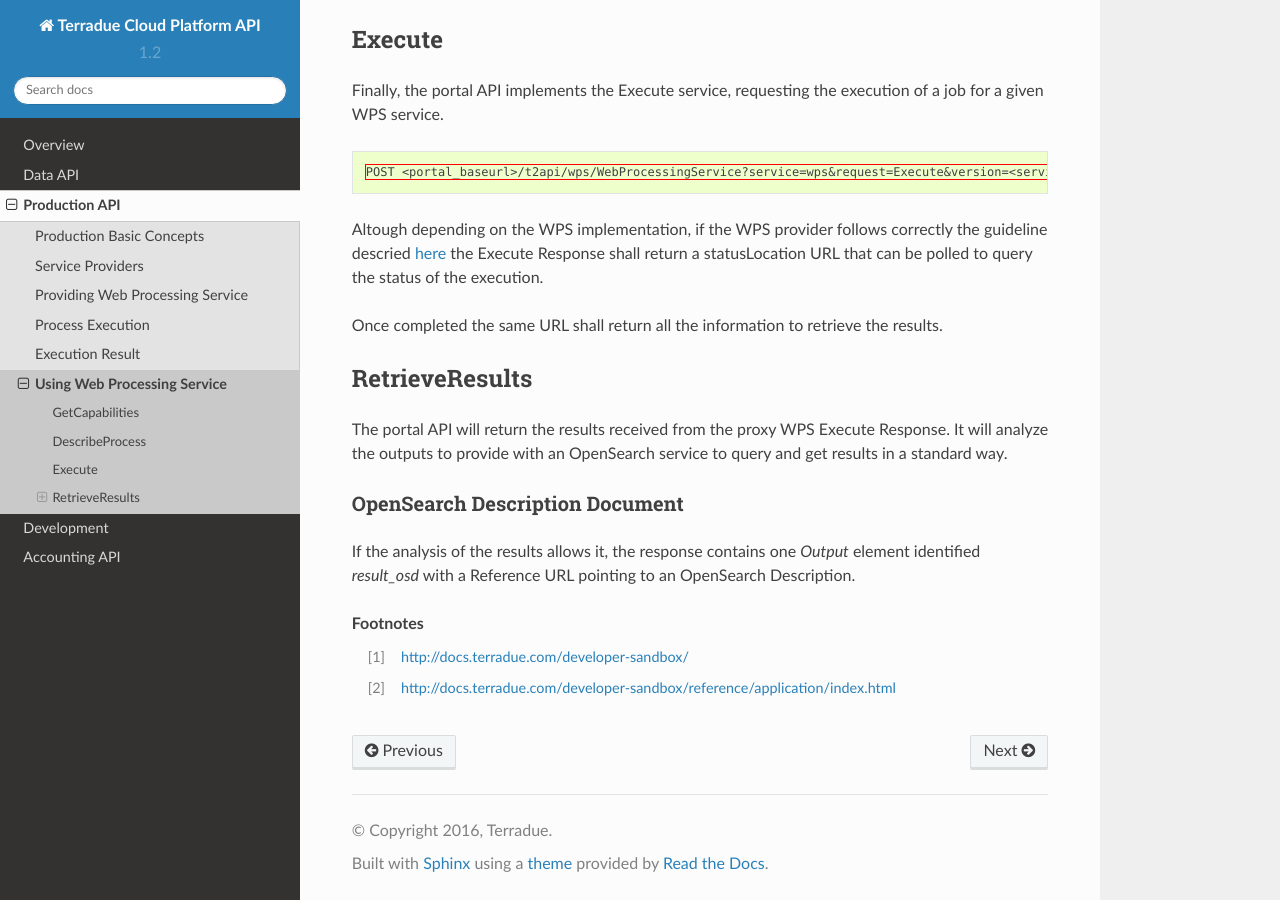
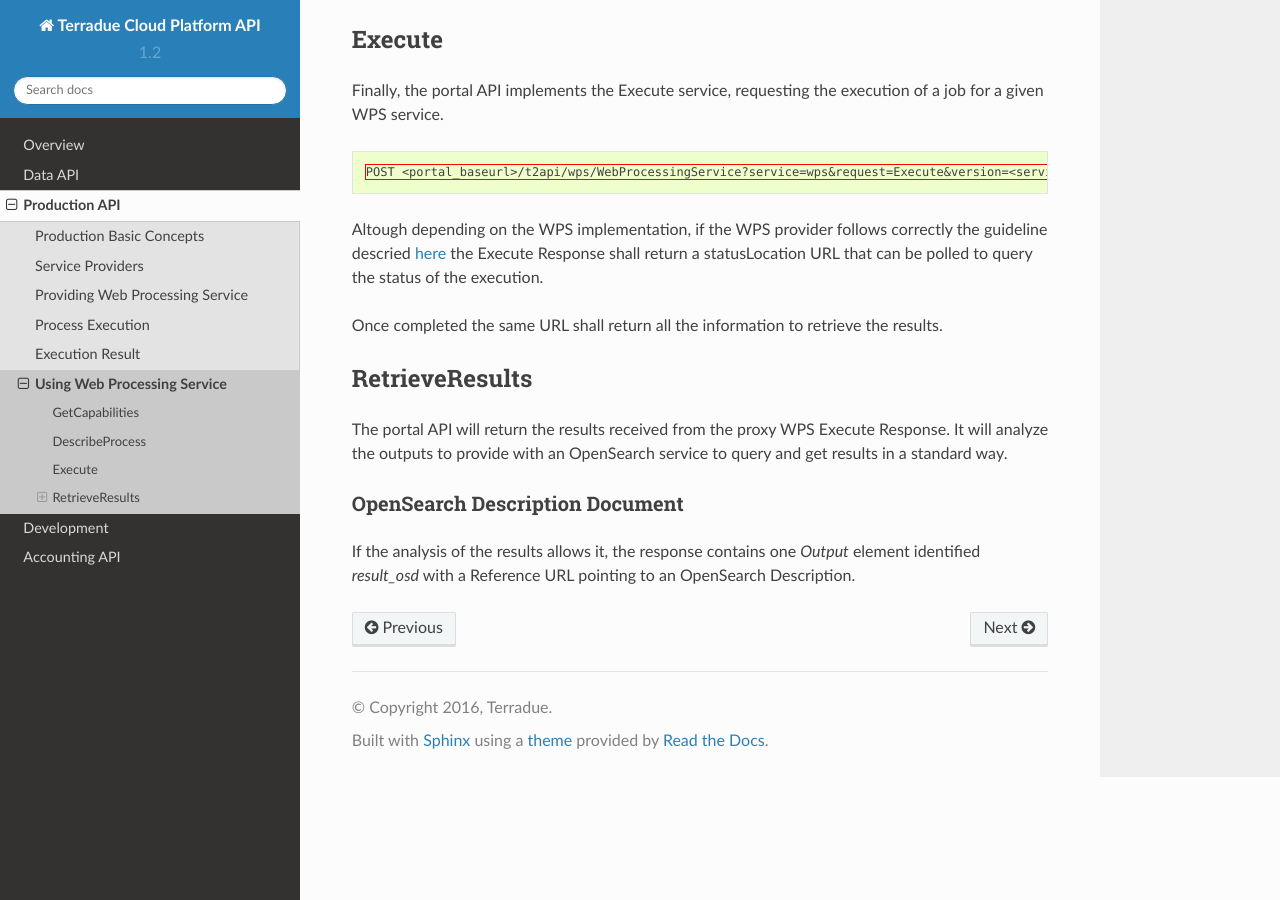
Before and after one commit to Terradue/api, a Sphinx documentation site: the page built from source/production/usingwps.rst, in a window 1280 px wide and 900 px high, scrolled down 622 px. Built offline with Sphinx 7.4.7 and the Read the Docs theme 2.0.0, drawn with Linux system fonts in a browser that asks for light colours.

Commit message:
removed unused footnotes
Signed-off-by: Emmanuel Mathot <emmanuel.mathot@terradue.com>

```diff
--- a/source/production/usingwps.rst
+++ b/source/production/usingwps.rst
@@ -56,10 +56,3 @@ If the analysis of the results allows it, the response contains one `Output` ele
 		<ows:Title xmlns:ns1="http://www.opengis.net/ows/1.1">OpenSearch Description to the Results</ows:Title>
 			<wps:Reference href="https://tep-geohazards-dev.terradue.com/t2api/proxy?url=http%3a%2f%2fsb-10-16-10-20.dev.terradue.int%2fsbws%2fwps%2fdcs-doris-ifg%2f0000023-160501000006641-oozie-oozi-W%2fresults%2fdescription" mimeType="application/opensearchdescription+xml" />
 	</wps:Output>
-
-
-
-.. rubric:: Footnotes
-
-.. [#DCS] http://docs.terradue.com/developer-sandbox/
-.. [#DCSAD] http://docs.terradue.com/developer-sandbox/reference/application/index.html
```
